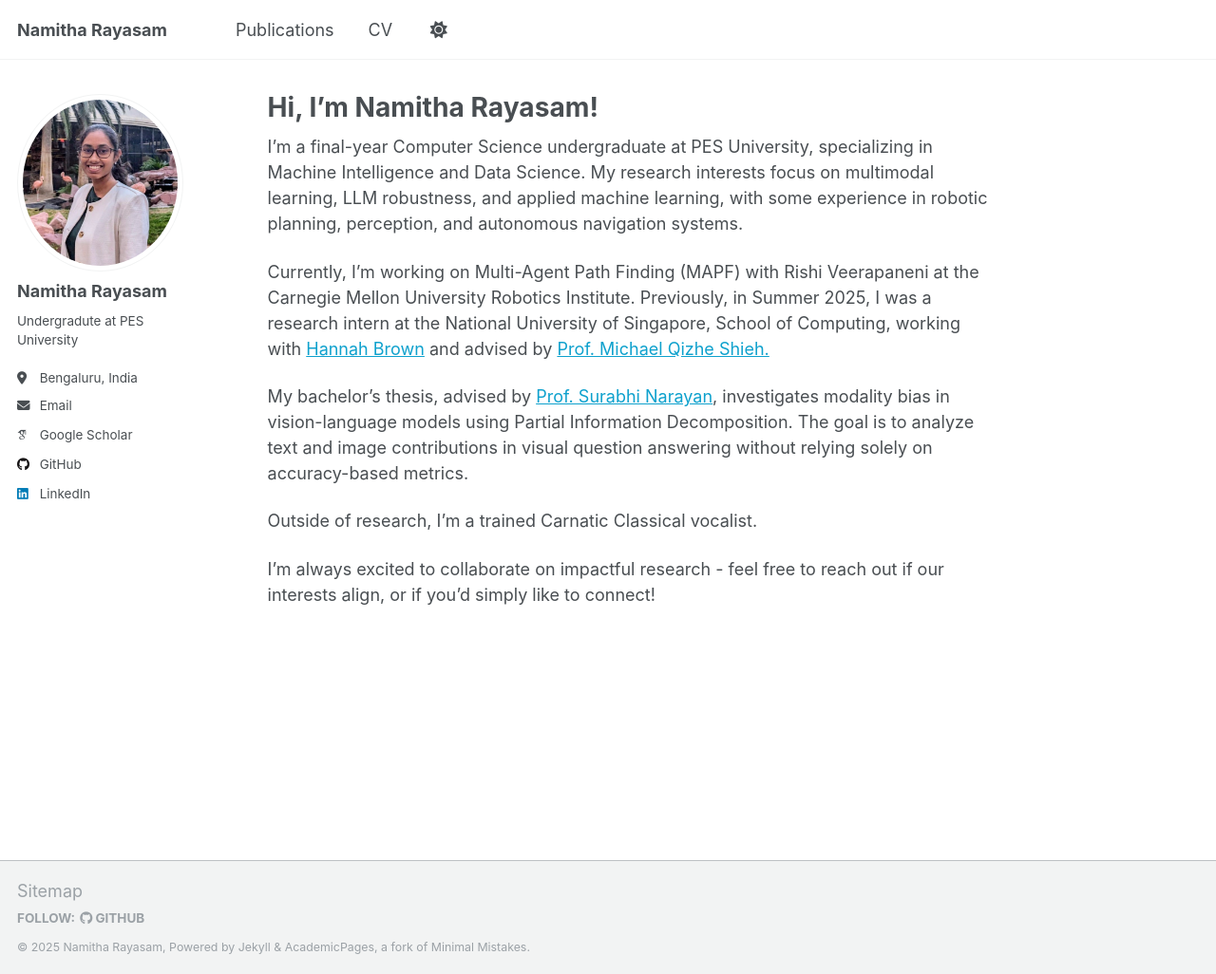
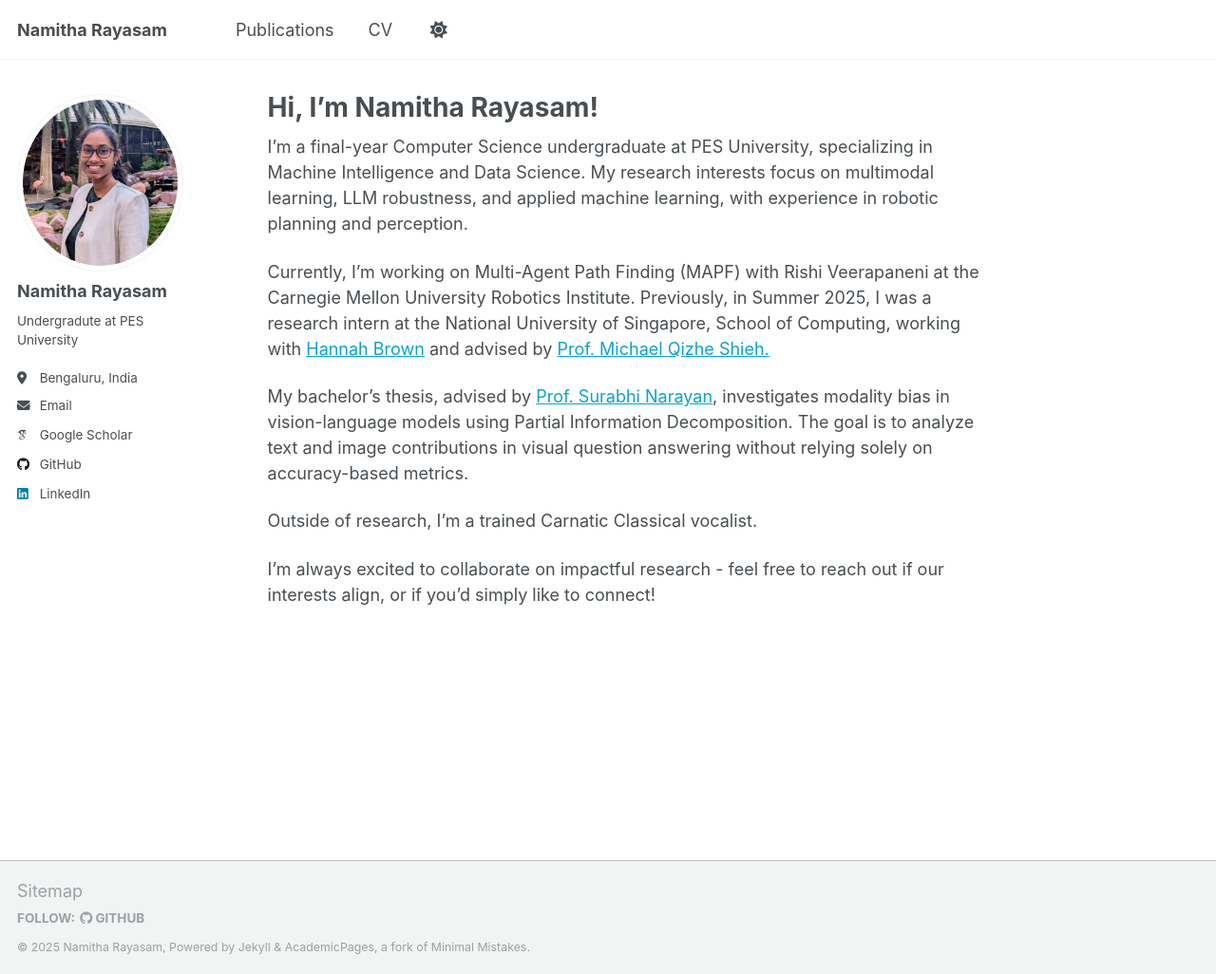
Before and after one commit to namitharayasam/namitharayasam.github.io, a Jekyll site: the page built from _pages/about.md, in a window 1280 px wide and 1026 px high. Shown: the whole window at 95% size. Built offline with Jekyll 4.4.1, drawn with Linux system fonts in a browser that asks for light colours; some web fonts are replaced.

Commit message:
Update about.md

```diff
--- a/_pages/about.md
+++ b/_pages/about.md
@@ -7,7 +7,7 @@
   - /about.html
 ---
 
-I’m a final-year Computer Science undergraduate at PES University, specializing in Machine Intelligence and Data Science. My research interests focus on multimodal learning, LLM robustness, and applied machine learning, with some experience in robotic planning, perception, and autonomous navigation systems.
+I’m a final-year Computer Science undergraduate at PES University, specializing in Machine Intelligence and Data Science. My research interests focus on multimodal learning, LLM robustness, and applied machine learning, with experience in robotic planning and perception.
 
 Currently, I’m working on Multi-Agent Path Finding (MAPF) with Rishi Veerapaneni at the Carnegie Mellon University Robotics Institute. Previously, in Summer 2025, I was a research intern at the National University of Singapore, School of Computing, working with [Hannah Brown](https://hannah-aught.github.io/) and advised by [Prof. Michael Qizhe Shieh.](https://www.comp.nus.edu.sg/cs/people/mshieh/)
 
```
